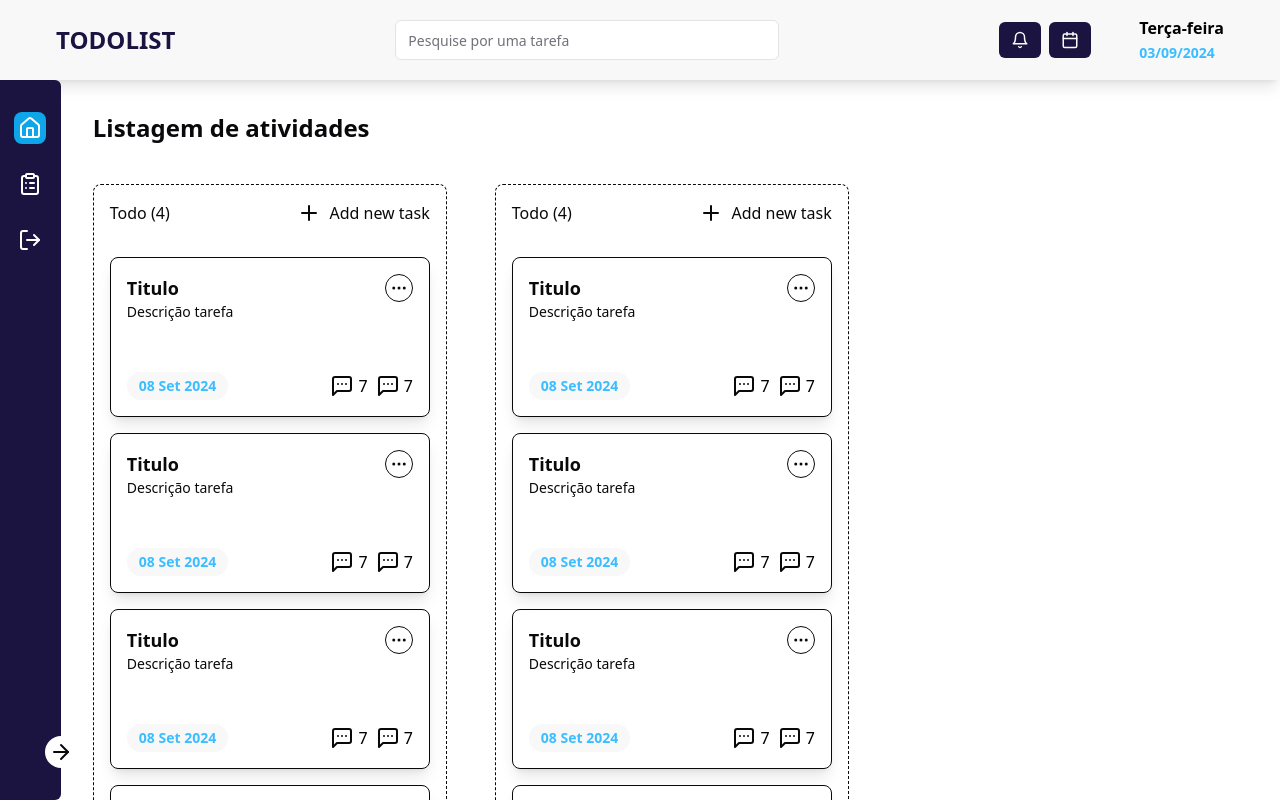
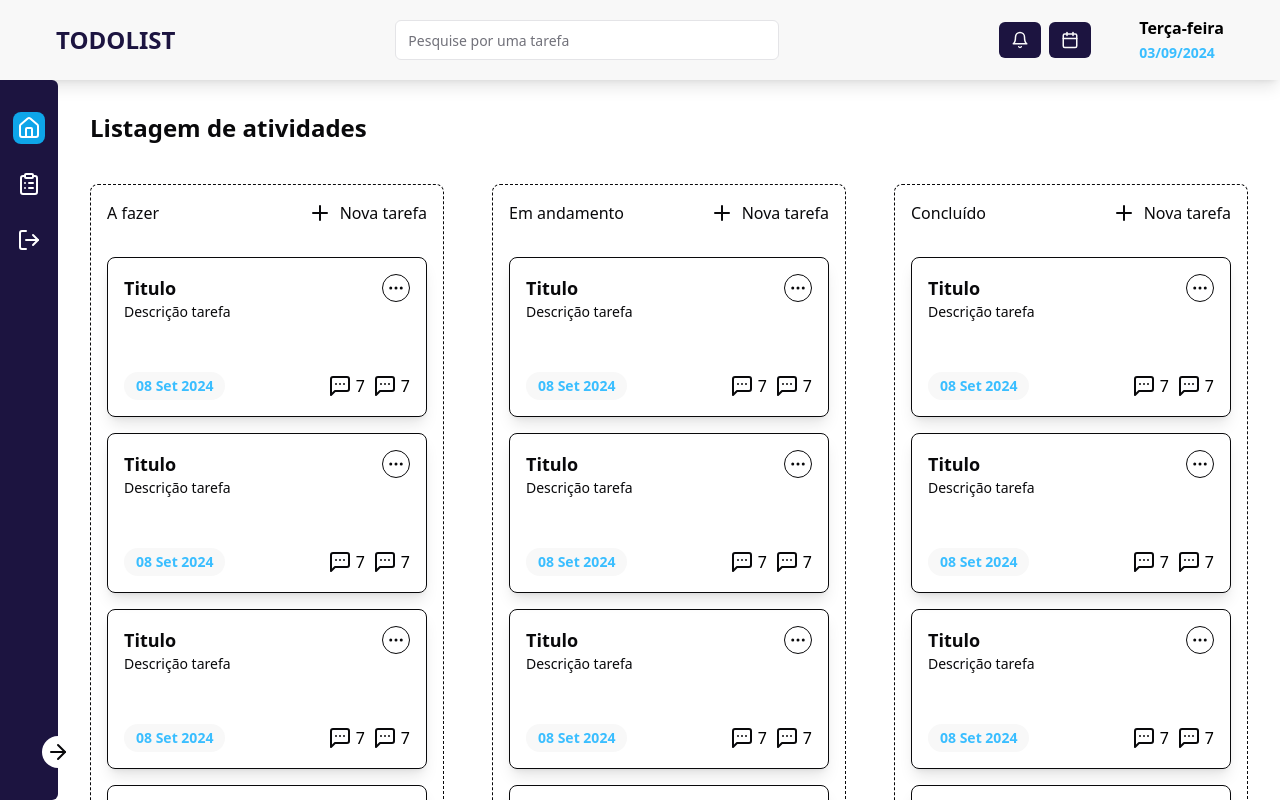
Before and after one commit to anderson-alves427/to-do-list, a React (Vite) app: page / in a window 1280 px wide. Shown: the top 800 px of the page. Built offline with nearby package versions, Linux system fonts and the light colour scheme.

Commit message:
feat(Task): create card, column task with dnd

```diff
--- a/package.json
+++ b/package.json
@@ -14,11 +14,13 @@
     "@radix-ui/react-separator": "^1.1.0",
     "@radix-ui/react-slot": "^1.1.0",
     "@radix-ui/react-tooltip": "^1.1.2",
+    "@types/react-beautiful-dnd": "^13.1.8",
     "class-variance-authority": "^0.7.0",
     "clsx": "^2.1.1",
     "dayjs": "^1.11.13",
     "lucide-react": "^0.438.0",
     "react": "^18.3.1",
+    "react-beautiful-dnd": "^13.1.1",
     "react-dom": "^18.3.1",
     "react-router-dom": "^6.26.1",
     "tailwind-merge": "^2.5.2",
--- a/src/main.tsx
+++ b/src/main.tsx
@@ -4,7 +4,7 @@ import App from "./App.tsx";
 import "./index.css";
 
 createRoot(document.getElementById("root")!).render(
-	<StrictMode>
+	// <StrictMode>
 		<App />
-	</StrictMode>
+	// </StrictMode>
 );
--- a/src/modules/tasksManager/components/cardTasks/index.tsx
+++ b/src/modules/tasksManager/components/cardTasks/index.tsx
@@ -1,7 +1,7 @@
 import { Ellipsis, MessageSquareMore } from "lucide-react";
 
 type Props = {
-	id: number;
+    id: number;
 	title: string;
 	description: string;
 	date: string;
--- a/src/modules/tasksManager/components/columnTask/index.tsx
+++ b/src/modules/tasksManager/components/columnTask/index.tsx
@@ -1,30 +1,63 @@
 import { Plus } from "lucide-react";
-import { tasks } from "../../mocks/tasks";
 import { CardTasks } from "../cardTasks";
+import { Draggable, Droppable } from "react-beautiful-dnd";
+import { GetTasksOutputDto } from "../../services/getTarefas/getTarefas.dto";
 
-const ColumnTask = () => {
+type Props = {
+	title: string;
+	keyDroppabled: string;
+	tasks: GetTasksOutputDto[];
+};
+
+const ColumnTask = ({ title, keyDroppabled, tasks }: Props) => {
 	return (
-		<div className="flex flex-col gap-4 border border-grayscale-black rounded-lg border-dashed p-4">
+		<Droppable droppableId={keyDroppabled} key={keyDroppabled}>
+			{(provided) => (
+				<div
+					{...provided.droppableProps}
+					ref={provided.innerRef}
+					className="flex flex-col gap-4 border border-grayscale-black rounded-lg border-dashed p-4"
+				>
+					<>
 						<div className="flex justify-between mb-4">
-				<h3>Todo (4)</h3>
+							<h3>{title}</h3>
 							<div className="flex gap-2">
 								<button>
 									<Plus />
 								</button>
-					<p>Add new task</p>
+								<p>Nova tarefa</p>
 							</div>
 						</div>
-			{tasks.map((task) => (
+						{tasks.map((task, index) => (
+							<Draggable
+								key={task.id}
+								draggableId={task.id.toString()}
+								index={index}
+							>
+								{(provided) => (
+									<div
+										{...provided.draggableProps}
+										{...provided.dragHandleProps}
+										ref={provided.innerRef}
+									>
 										<CardTasks
-					date={task.date}
+											date={task.created_at}
 											description={task.description}
 											number_coments={task.number_coments}
 											id={task.id}
 											number_files={task.number_files}
 											title={task.title}
 										/>
+									</div>
+								)}
+							</Draggable>
 						))}
+
+						{provided.placeholder}
+					</>
 				</div>
+			)}
+		</Droppable>
 	);
 };
 
--- a/src/modules/tasksManager/mocks/tasks.ts
+++ b/src/modules/tasksManager/mocks/tasks.ts
@@ -1,7 +1,9 @@
-const tasks = [
+import { GetTasksOutputDto } from "../services/getTarefas/getTarefas.dto";
+
+const tasksAfazer: GetTasksOutputDto[] = [
 	{
 		id: 1,
-		date: "08 Set 2024",
+		created_at: "08 Set 2024",
 		title: "Titulo",
 		description: "Descrição tarefa",
 		number_coments: 7,
@@ -9,7 +11,7 @@ const tasks = [
 	},
 	{
 		id: 2,
-		date: "08 Set 2024",
+		created_at: "08 Set 2024",
 		title: "Titulo",
 		description: "Descrição tarefa",
 		number_coments: 7,
@@ -17,7 +19,7 @@ const tasks = [
 	},
 	{
 		id: 3,
-		date: "08 Set 2024",
+		created_at: "08 Set 2024",
 		title: "Titulo",
 		description: "Descrição tarefa",
 		number_coments: 7,
@@ -25,7 +27,7 @@ const tasks = [
 	},
 	{
 		id: 4,
-		date: "08 Set 2024",
+		created_at: "08 Set 2024",
 		title: "Titulo",
 		description: "Descrição tarefa",
 		number_coments: 7,
@@ -33,4 +35,74 @@ const tasks = [
 	},
 ];
 
-export { tasks };
+const tasksEmAndamento: GetTasksOutputDto[] = [
+	{
+		id: 5,
+		created_at: "08 Set 2024",
+		title: "Titulo",
+		description: "Descrição tarefa",
+		number_coments: 7,
+		number_files: 7,
+	},
+	{
+		id: 6,
+		created_at: "08 Set 2024",
+		title: "Titulo",
+		description: "Descrição tarefa",
+		number_coments: 7,
+		number_files: 7,
+	},
+	{
+		id: 7,
+		created_at: "08 Set 2024",
+		title: "Titulo",
+		description: "Descrição tarefa",
+		number_coments: 7,
+		number_files: 7,
+	},
+	{
+		id: 8,
+		created_at: "08 Set 2024",
+		title: "Titulo",
+		description: "Descrição tarefa",
+		number_coments: 7,
+		number_files: 7,
+	},
+];
+
+const tasksConcluido: GetTasksOutputDto[] = [
+	{
+		id: 9,
+		created_at: "08 Set 2024",
+		title: "Titulo",
+		description: "Descrição tarefa",
+		number_coments: 7,
+		number_files: 7,
+	},
+	{
+		id: 10,
+		created_at: "08 Set 2024",
+		title: "Titulo",
+		description: "Descrição tarefa",
+		number_coments: 7,
+		number_files: 7,
+	},
+	{
+		id: 11,
+		created_at: "08 Set 2024",
+		title: "Titulo",
+		description: "Descrição tarefa",
+		number_coments: 7,
+		number_files: 7,
+	},
+	{
+		id: 12,
+		created_at: "08 Set 2024",
+		title: "Titulo",
+		description: "Descrição tarefa",
+		number_coments: 7,
+		number_files: 7,
+	},
+];
+
+export { tasksConcluido, tasksEmAndamento, tasksAfazer };
--- a/src/modules/tasksManager/pages/index.tsx
+++ b/src/modules/tasksManager/pages/index.tsx
@@ -1,13 +1,42 @@
+import { DragDropContext } from "react-beautiful-dnd";
 import { ColumnTask } from "../components/columnTask";
 import { LayoutTaksManager } from "../components/layoutTasksManager";
+import { tasksAfazer, tasksConcluido, tasksEmAndamento } from "../mocks/tasks";
 
 const TasksManager = () => {
+	function onDragEnd(result: any) {
+		if (!result.destination) return;
+
+		if (result.destination.droppableId === "data-table") return;
+
+		console.log("data", result);
+	}
+
+	function onDragStart(result: any) {
+		console.log("data", result);
+	}
+
 	return (
 		<LayoutTaksManager>
 			<h2 className="text-2xl font-semibold">Listagem de atividades</h2>
 			<div className="flex gap-12 mt-10">
-				<ColumnTask />
-				<ColumnTask />
+				<DragDropContext onDragEnd={onDragEnd} onDragStart={onDragStart}>
+					<ColumnTask
+						title="A fazer"
+						keyDroppabled="fazer"
+						tasks={tasksAfazer}
+					/>
+					<ColumnTask
+						title="Em andamento"
+						keyDroppabled="fazendo"
+						tasks={tasksEmAndamento}
+					/>
+					<ColumnTask
+						title="Concluído"
+						keyDroppabled="concluido"
+						tasks={tasksConcluido}
+					/>
+				</DragDropContext>
 			</div>
 		</LayoutTaksManager>
 	);
--- /dev/null
+++ b/src/modules/tasksManager/services/getTarefas/getTarefas.dto.ts
@@ -0,0 +1,10 @@
+type GetTasksOutputDto = {
+	id: number;
+	title: string;
+	description: string;
+	created_at: string;
+	number_coments: number;
+	number_files: number;
+};
+
+export type { GetTasksOutputDto };
```
Also changed, not shown: 1 other file (tests, documents, lock files or other folders). Lines whose indentation alone changed are shown as unchanged.
